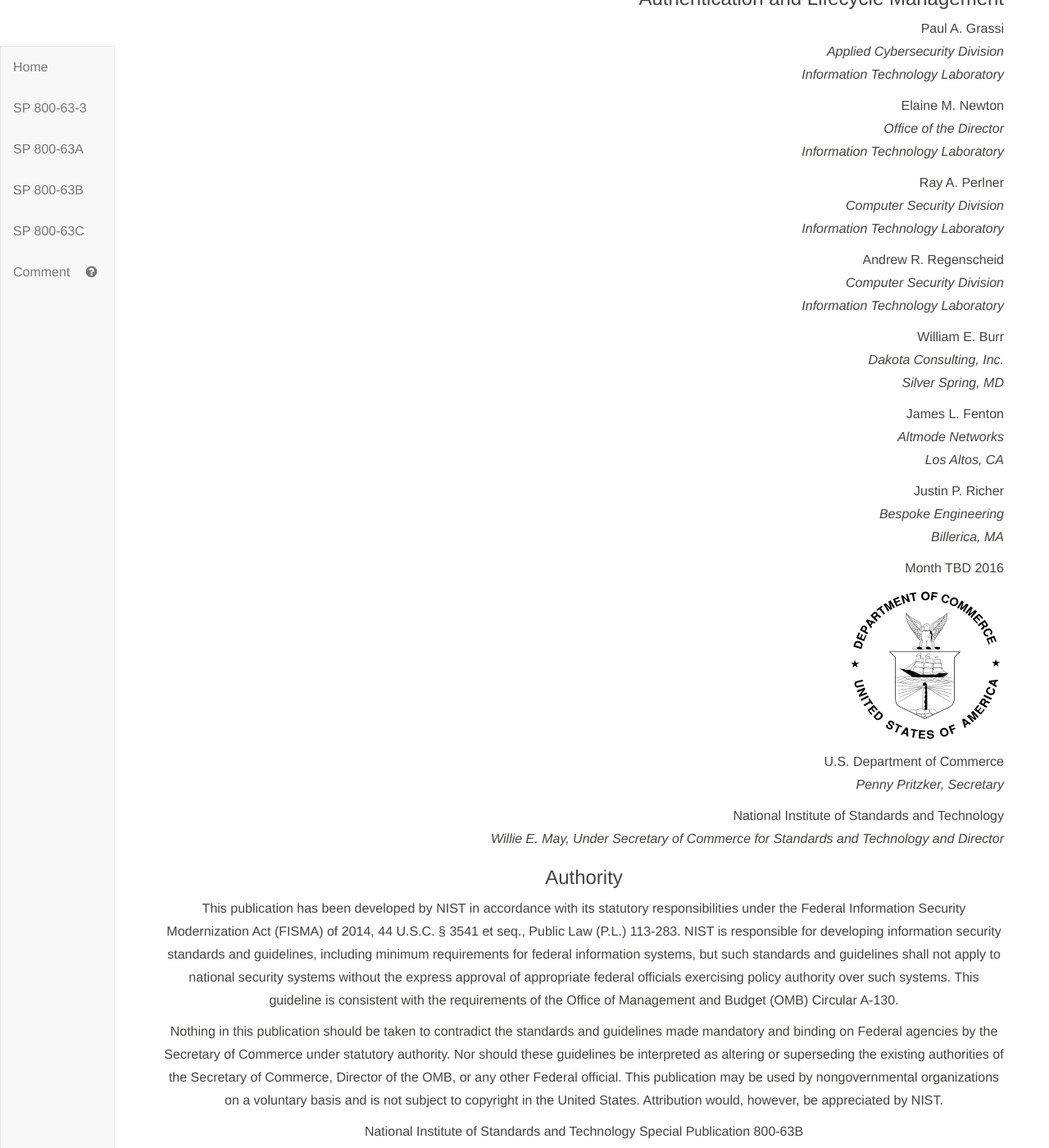
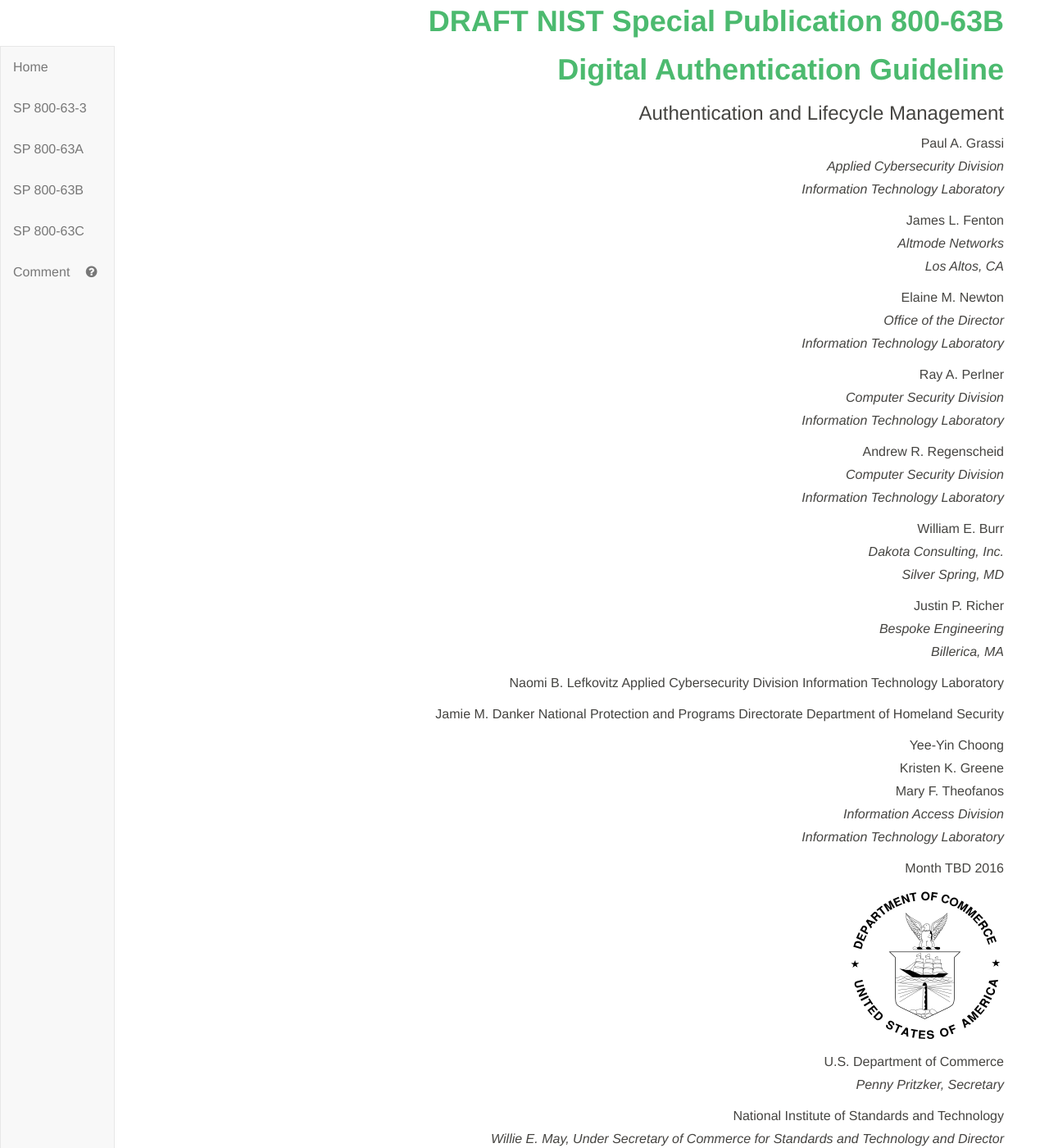
Before and after one commit to usnistgov/800-63-3, a Jekyll site: the page built from sp800-63b.md, in a window 1280 px wide and 1400 px high, scrolled down 811 px. Shown: the whole window at 82% size. Built offline with Jekyll 4.4.1, drawn with Linux system fonts in a browser that asks for light colours; some of the changed text lies outside the part shown.

Commit message:
Cleaning up authorship per guidelines

```diff
--- a/sp800-63b/cover.md
+++ b/sp800-63b/cover.md
@@ -7,12 +7,17 @@
 ### Authentication and Lifecycle Management
 
 Paul A. Grassi
+James L. Fenton
 Elaine M. Newton
 Ray A. Perlner
 Andrew R. Regenscheid
 William E. Burr
-James L. Fenton
 Justin P. Richer
+Naomi B. Lefkovitz
+Jamie M. Danker
+Yee-Yin Choong
+Kristen K. Greene
+Mary F. Theofanos
 
 {::comment}
 
@@ -50,13 +59,23 @@
 *Dakota Consulting, Inc.
 Silver Spring, MD*
 
-James L. Fenton
-*Altmode Networks
-Los Altos, CA*
-
 Justin P. Richer
 *Bespoke Engineering
 Billerica, MA*
+
+Naomi B. Lefkovitz
+Applied Cybersecurity Division
+Information Technology Laboratory
+
+Jamie M. Danker
+National Protection and Programs Directorate
+Department of Homeland Security
+
+Yee-Yin Choong
+Kristen K. Greene
+Mary F. Theofanos
+*Information Access Division
+Information Technology Laboratory*
 
 {::comment}
 
```
Also changed, not shown: other parts of sp800-63b/cover.md (+4 -0 lines), sp800-63c/cover.md (+8 -5 lines).
